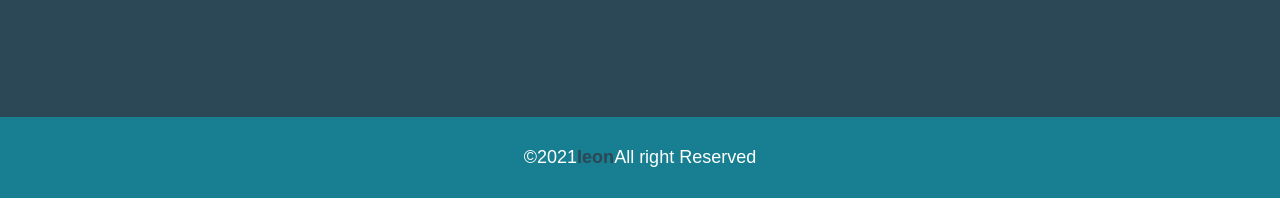
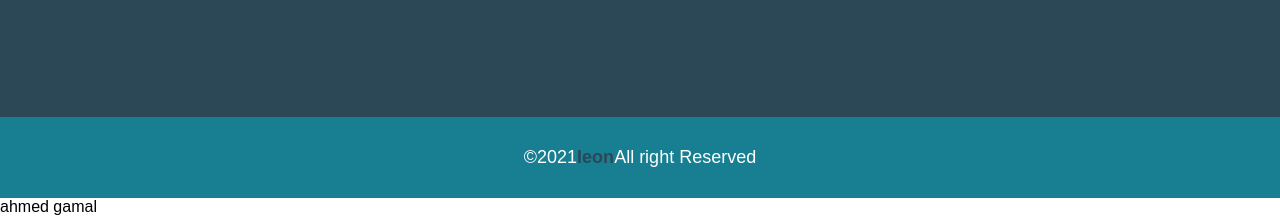
Before and after one commit to ahmedgamal53/example-1, a plain HTML site: page index.html in a window 1280 px wide. Shown: the part 3593-3809 px from the top of the page. Drawn offline with Linux system fonts and the light colour scheme.

Commit message:
Add files via upload

```diff
--- a/index.html
+++ b/index.html
@@ -191,7 +191,7 @@
     </div>
     <!-- end footer -->
 
-
+    <div>ahmed gamal</div>
 
 
 
```
